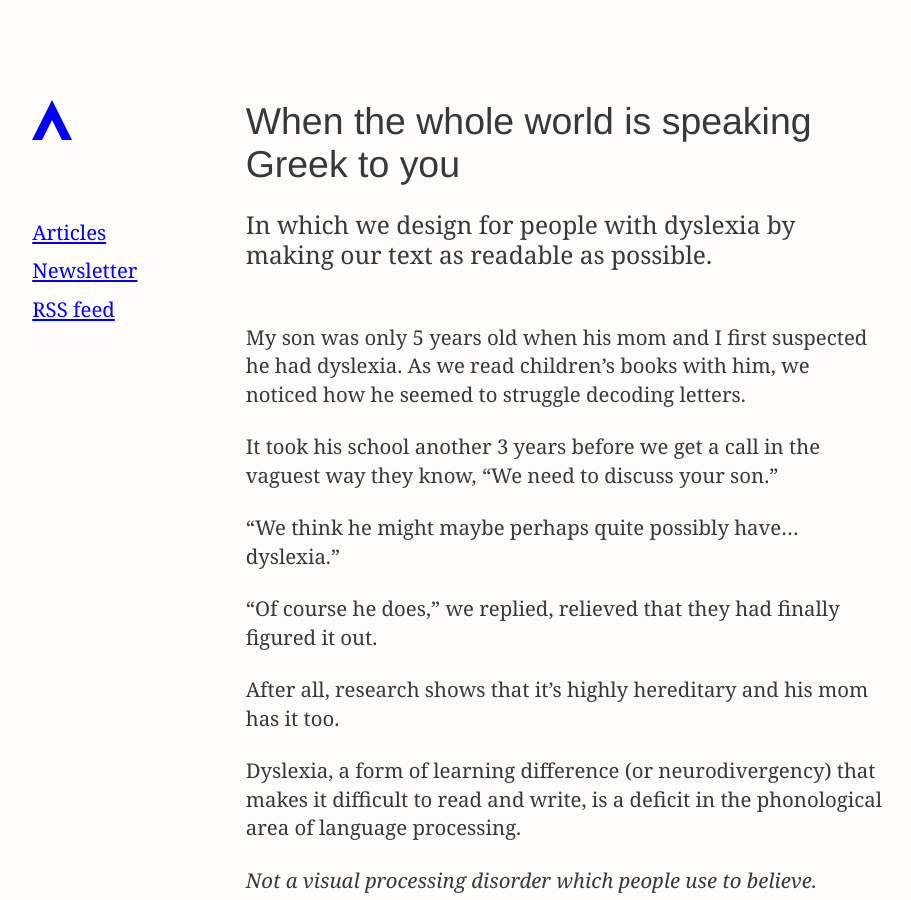
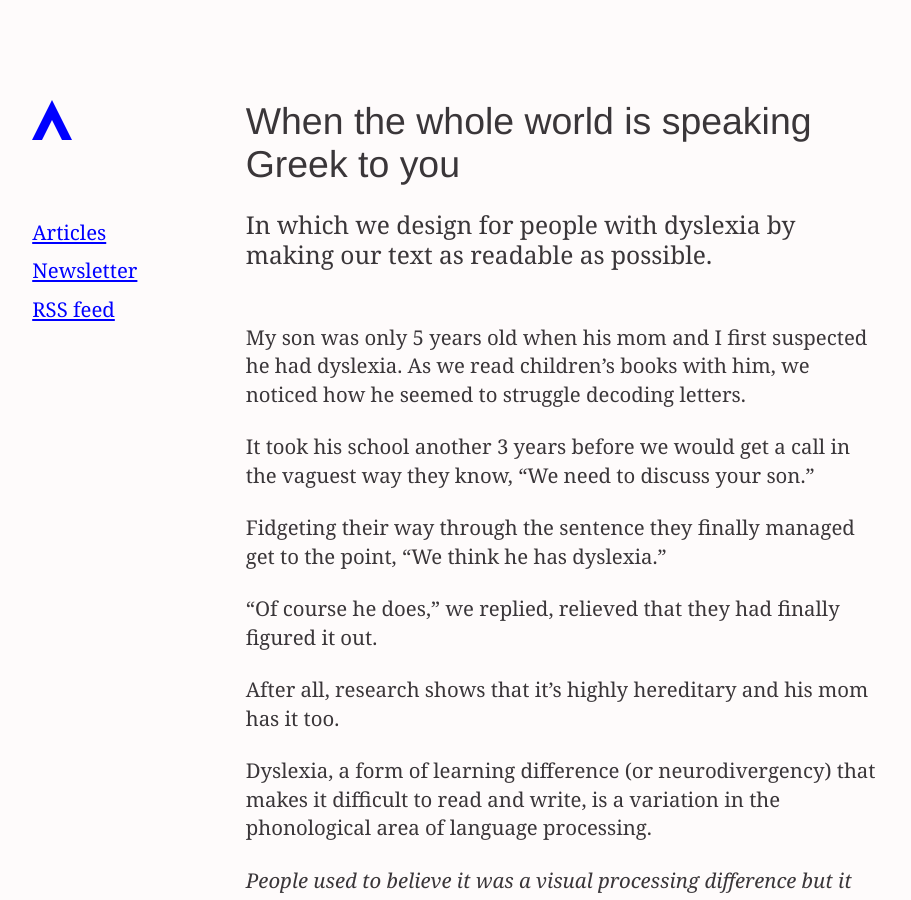
Before and after one commit to fiinix/superdupercritical, a Jekyll site: the page built from _posts/2019-07-23-dyslexia.md, in a window 1280 px wide and 900 px high. Shown: the whole window, without its empty margins (110-1021 px from the left). Built offline with Jekyll 4.4.1, drawn with Linux system fonts in a browser that asks for light colours; some of the changed text lies outside the part shown.

Commit message:
Update article, improve tone

```diff
--- a/_posts/2019-07-23-dyslexia.md
+++ b/_posts/2019-07-23-dyslexia.md
@@ -8,23 +8,23 @@ audio: "path/to/file.mp3"
 ---
 My son was only 5 years old when his mom and I first suspected he had dyslexia. As we read children’s books with him, we noticed how he seemed to struggle decoding letters.
 
-It took his school another 3 years before we get a call in the vaguest way they know, “We need to discuss your son.”
+It took his school another 3 years before we would get a call in the vaguest way they know, “We need to discuss your son.”
 
-“We think he might maybe perhaps quite possibly have... dyslexia.”
+Fidgeting their way through the sentence they finally managed get to the point, “We think he has dyslexia.”
 
 “Of course he does,” we replied, relieved that they had finally figured it out.
 
 After all, research shows that it’s highly hereditary and his mom has it too.
 
-Dyslexia, a form of learning difference (or neurodivergency) that makes it difficult to read and write, is a deficit in the phonological area of language processing.
+Dyslexia, a form of learning difference (or neurodivergency) that makes it difficult to read and write, is a variation in the phonological area of language processing.
 
-*Not a visual processing disorder which people use to believe.*
+*People used to believe it was a visual processing difference but it isn't.*
 
 It’s a product of genetics and the way the brain works and is characterized by difficulties with decoding, fluent word recognition, rapid automatic naming, and/or reading comprehension skills.
 
-It’s as if the whole world spoke Greek to you.
+Imagine the whole world spoke Greek to you.
 
-It’s as if everything you read and write, you are having to translate in your head as you go along. It would be mentally exhausting to do this all day, every day.
+Everything you read and write, you have to translate in your head as you go along. It is mentally exhausting to do this all day, every day.
 
 That’s what it’s like for my son.
 
```
Also changed, not shown: other parts of _posts/2019-07-23-dyslexia.md (+1 -1 lines).
